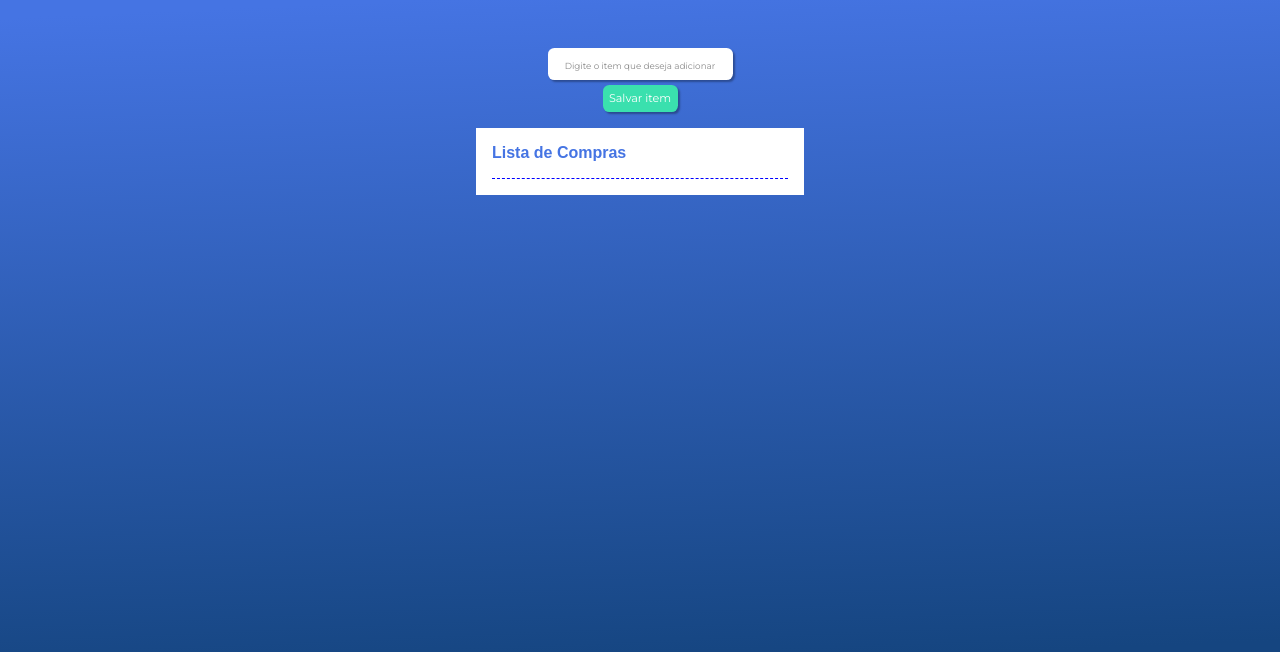
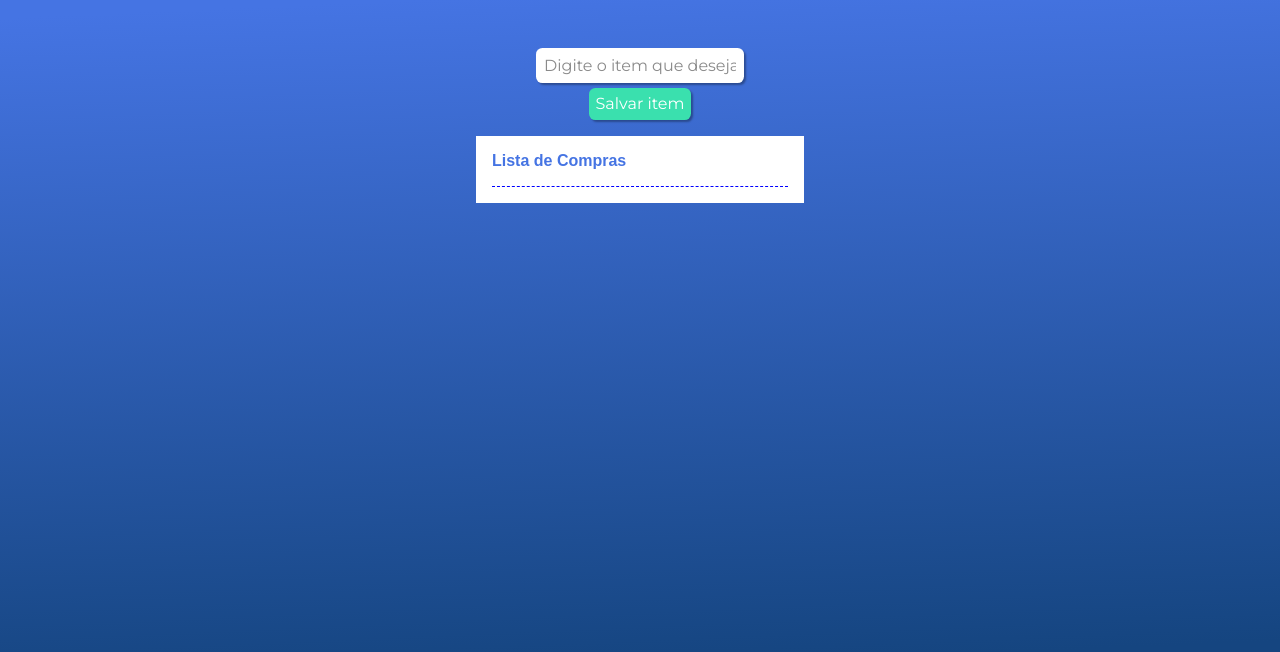
Before and after one commit to AndreBorges07/Lista_de_Compras-Angular, an Angular app: page / in a window 1280 px wide. Shown: the top 652 px of the page. Built offline with nearby package versions, Linux system fonts and the light colour scheme; a web font is replaced by a local one.

Commit message:
Aumentando os campos

```diff
--- a/src/app/components/input/input.component.css
+++ b/src/app/components/input/input.component.css
@@ -12,11 +12,12 @@
   border: none;
   border-radius: .4rem;
   box-shadow: 2px 2px 2px #00000050;
+  font-size: 1rem;
 }
 
 .add-item input::placeholder {
   color: #8A8A8A;
-  font-size: .55rem;
+  font-size: 1rem;
   text-align: center;
 }
 
@@ -26,6 +27,6 @@
   border-radius: .4rem;
   box-shadow: 2px 2px 2px #00000050;
   color: white;
-  font-size: .7rem;
+  font-size: 1rem;
   padding: .4rem;
 }
```
